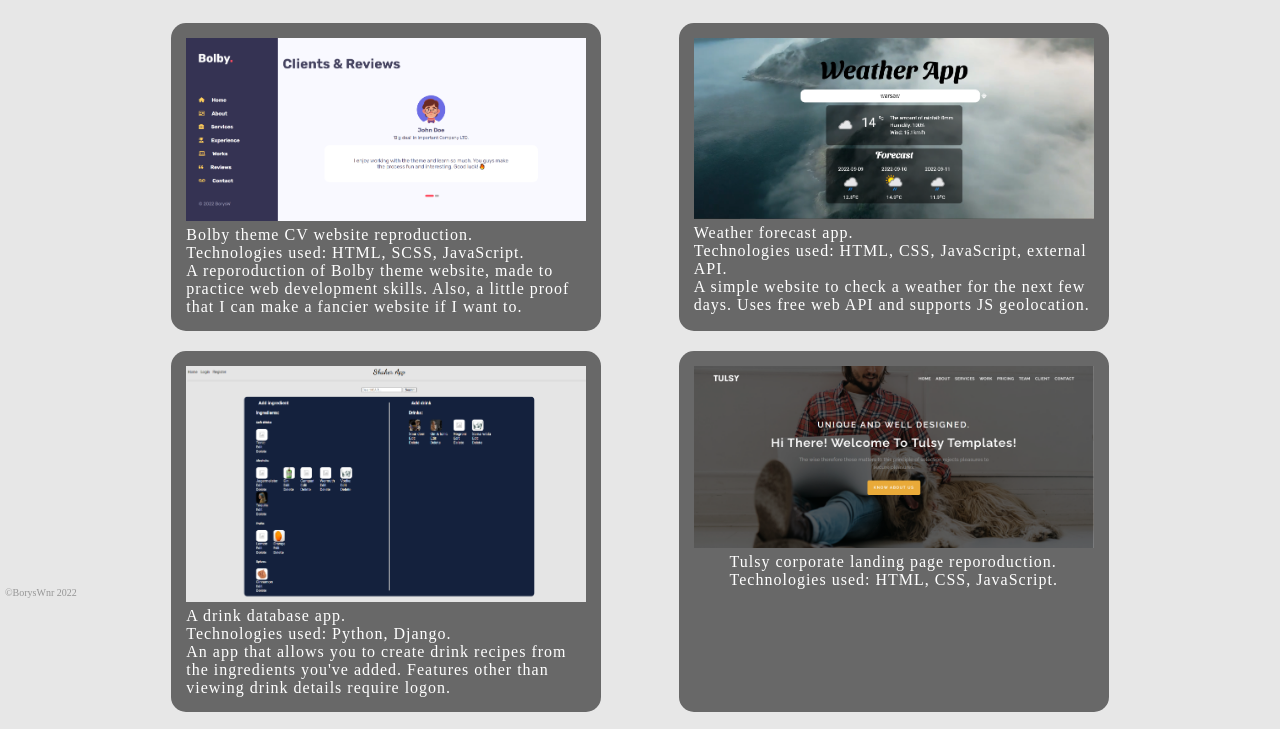
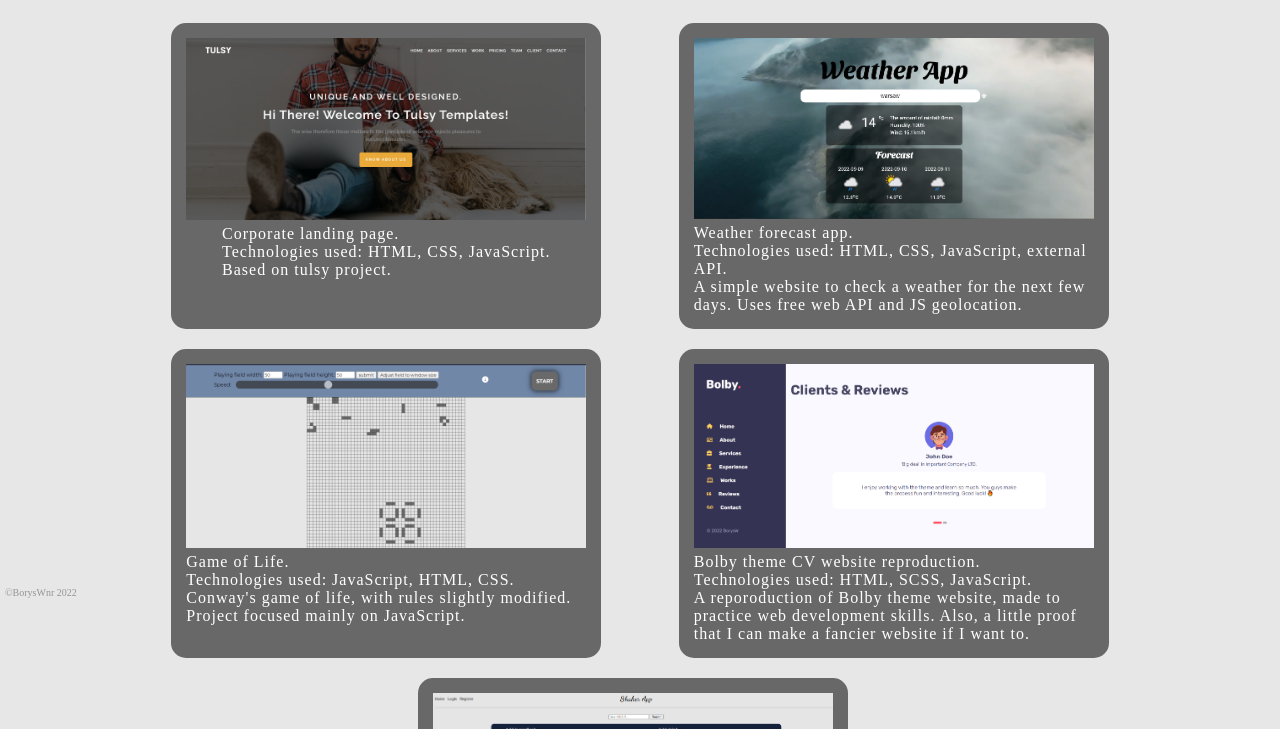
Before and after one commit to boryswnr/portfolio, a Gatsby site: page /projects in a window 1280 px wide. Shown: the part 202-931 px from the top of the page. Built offline with nearby package versions, Linux system fonts and the light colour scheme; Gatsby itself is replaced by a stand-in of ours.

Commit message:
formatted code, changed descriptions of some projects and order of display

```diff
--- a/src/pages/projects.js
+++ b/src/pages/projects.js
@@ -2,11 +2,10 @@ import React from "react";
 import Layout from "../Layout";
 import Title from "../PageTitle";
 import { StaticImage } from "gatsby-plugin-image";
-import { wrapper, image, description } from '../projects.module.css';
+import { wrapper, image, description } from "../projects.module.css";
 import ProjectWrapper from "../ProjectWrapper";
 
 const Projects = () => {
-
     return (
         <Layout>
             <main>
@@ -15,22 +14,20 @@ const Projects = () => {
                 </Title>
 
                 <div className={wrapper}>
-
                     <ProjectWrapper
-                        githubLink="https://github.com/boryswnr/bolbyGit"
-                        deploymentLink="https://boryswnr.github.io/bolbyGit/"
+                        githubLink="https://github.com/boryswnr/tulsy-recreation"
+                        deploymentLink="https://boryswnr.github.io/tulsy-recreation/"
                     >
                         <StaticImage
-                        src="../images/bolby-screen.png"
+                            src="../images/tulsy-screen.png"
                             alt="A small screenshot of my project"
                             placeholder="blurred"
                             className={image}
                         />
                         <p className={description}>
-                            Bolby theme CV website reproduction. <br />
-                            Technologies used: HTML, SCSS, JavaScript. <br/>
-                            A reporoduction of Bolby theme website, made to practice web development skills.
-                            Also, a little proof that I can make a fancier website if I want to.
+                            Corporate landing page. <br />
+                            Technologies used: HTML, CSS, JavaScript. <br />
+                            Based on tulsy project.
                         </p>
                     </ProjectWrapper>
 
@@ -45,9 +42,49 @@ const Projects = () => {
                             className={image}
                         />
                         <p className={description}>
-                                Weather forecast app. <br/>
-                                Technologies used: HTML, CSS, JavaScript, external API. <br/>
-                                A simple website to check a weather for the next few days. Uses free web API and supports JS geolocation.
+                            Weather forecast app. <br />
+                            Technologies used: HTML, CSS, JavaScript, external
+                            API. <br />A simple website to check a weather for
+                            the next few days. Uses free web API and JS
+                            geolocation.
+                        </p>
+                    </ProjectWrapper>
+
+                    <ProjectWrapper
+                        githubLink="https://github.com/boryswnr/game-of-life"
+                        deploymentLink="https://boryswnr.github.io/game-of-life/"
+                    >
+                        <StaticImage
+                            src="../images/gol-screen.png"
+                            alt="A small screenshot of my project"
+                            placeholder="blurred"
+                            className={image}
+                        />
+                        <p className={description}>
+                            Game of Life. <br />
+                            Technologies used: JavaScript, HTML, CSS. <br />
+                            Conway's game of life, with rules slightly modified.
+                            Project focused mainly on JavaScript.
+                        </p>
+                    </ProjectWrapper>
+
+                    <ProjectWrapper
+                        githubLink="https://github.com/boryswnr/bolbyGit"
+                        deploymentLink="https://boryswnr.github.io/bolbyGit/"
+                    >
+                        <StaticImage
+                            src="../images/bolby-screen.png"
+                            alt="A small screenshot of my project"
+                            placeholder="blurred"
+                            className={image}
+                        />
+                        <p className={description}>
+                            Bolby theme CV website reproduction. <br />
+                            Technologies used: HTML, SCSS, JavaScript. <br />A
+                            reporoduction of Bolby theme website, made to
+                            practice web development skills. Also, a little
+                            proof that I can make a fancier website if I want
+                            to.
                         </p>
                     </ProjectWrapper>
 
@@ -63,51 +100,18 @@ const Projects = () => {
                         />
                         <p className={description}>
                             A drink database app. <br />
-                            Technologies used: Python, Django. <br/>
-                            An app that allows you to create drink recipes from the ingredients you've added.
-                            Features other than viewing drink details require logon.
-                        </p>
-                    </ProjectWrapper>
-
-                    <ProjectWrapper
-                    githubLink="https://github.com/boryswnr/tulsy-recreation"
-                    deploymentLink="https://boryswnr.github.io/tulsy-recreation/"
-                    >
-                            <StaticImage
-                            src="../images/tulsy-screen.png"
-                            alt="A small screenshot of my project"
-                            placeholder="blurred"
-                            className={image}
-                            />
-                            <p className={description}>
-                                Tulsy corporate landing page reporoduction. <br />
-                                Technologies used: HTML, CSS, JavaScript. <br />
-                            </p>
-                    </ProjectWrapper>
-
-                    <ProjectWrapper
-                    githubLink="https://github.com/boryswnr/game-of-life"
-                    deploymentLink="https://boryswnr.github.io/game-of-life/"
-                    >
-                            <StaticImage
-                            src="../images/gol-screen.png"
-                            alt="A small screenshot of my project"
-                            placeholder="blurred"
-                            className={image}
-                            />
-                            <p className={description}>
-                                Game of Life. <br />
-                                Technologies used: JavaScript, HTML, CSS. <br/>
-                                Conway's game of life, with rules slightly modified. Project focused mainly on JavaScript.
+                            Technologies used: Python, Django. <br />
+                            An app that allows you to create drink recipes from
+                            the ingredients you've added. Features other than
+                            viewing drink details require logon.
                         </p>
                     </ProjectWrapper>
                 </div>
-
             </main>
         </Layout>
-    )
-}
+    );
+};
 
 export default Projects;
 
-export const Head = () => <title>My Projects</title>
+export const Head = () => <title>My Projects</title>;
```
Lines whose indentation alone changed are shown as unchanged.
